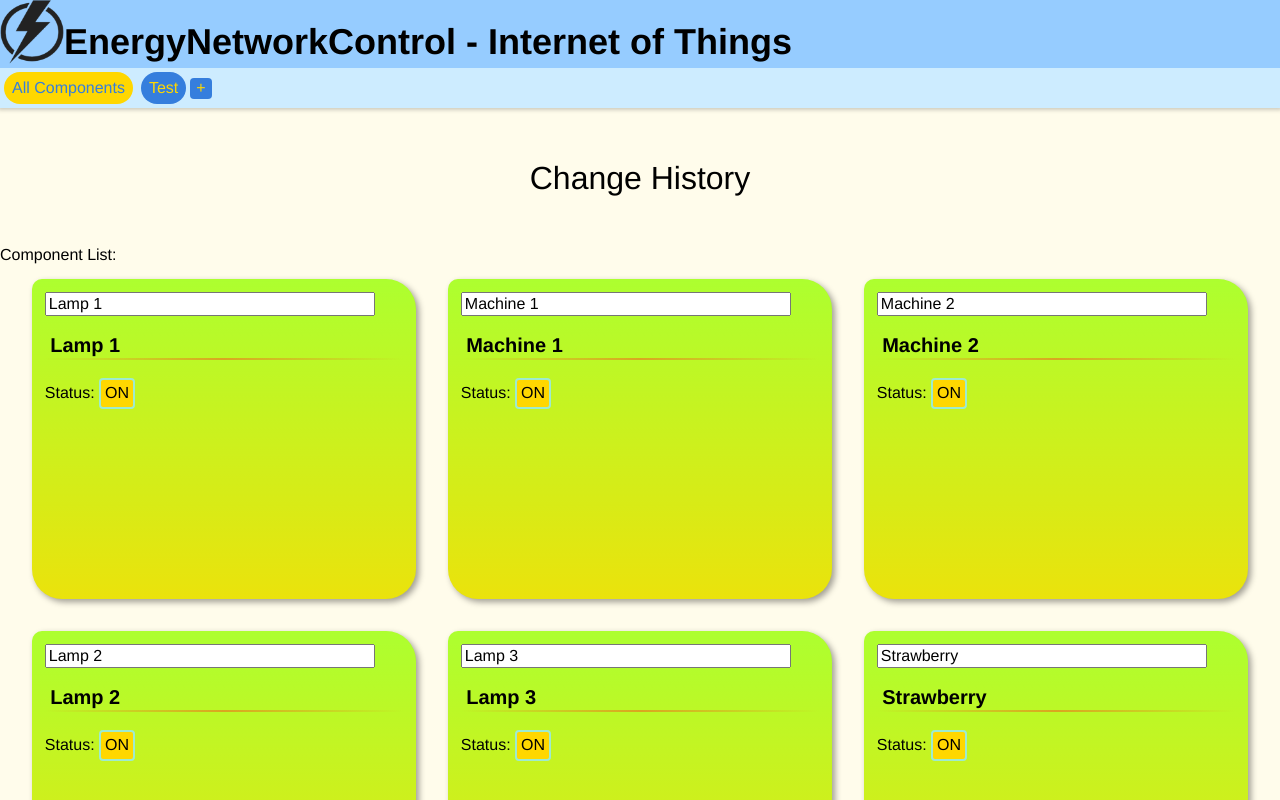
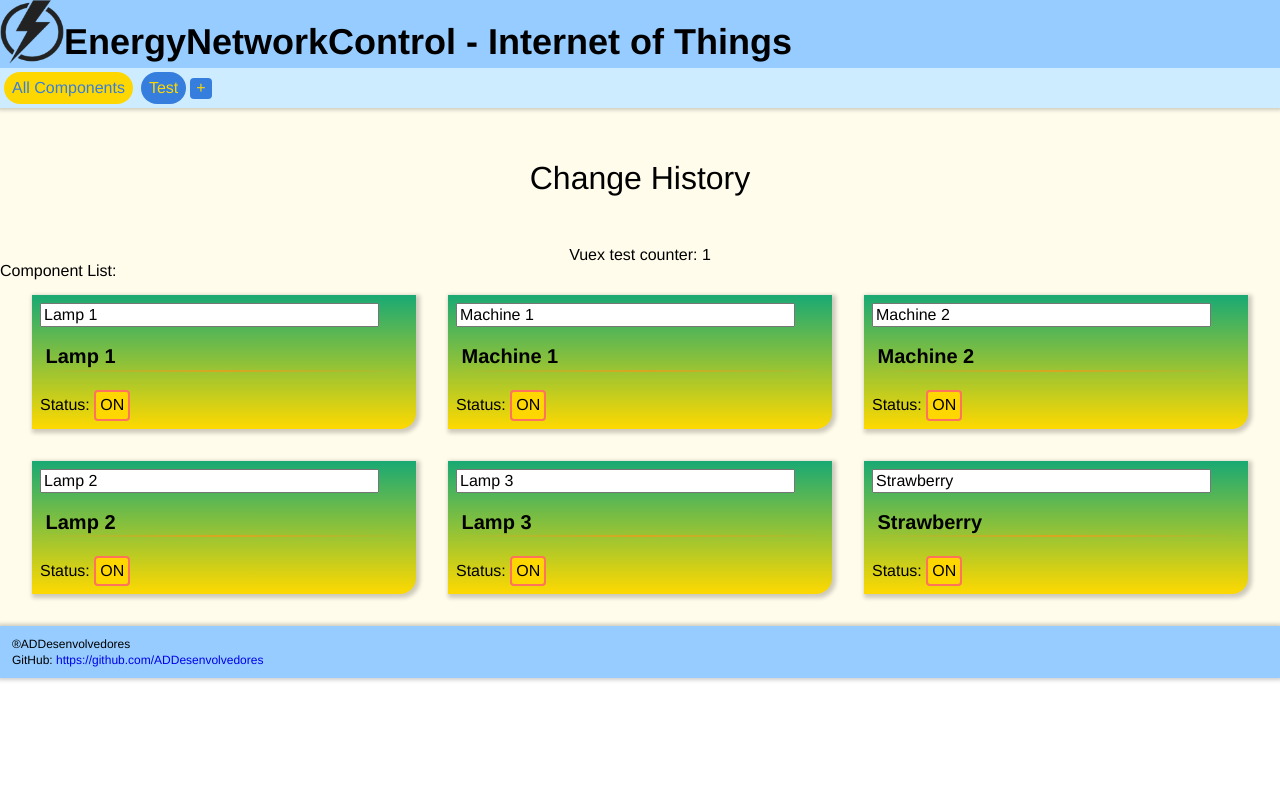
Before and after one commit to AlexandreHiroyuki/ENControl_IoT, a Vue app: page / in a window 1280 px wide. Shown: the top 800 px of the page. Built offline with nearby package versions, Linux system fonts and the light colour scheme.

Commit message:
Update Controller

```diff
--- a/src/App.vue
+++ b/src/App.vue
@@ -3,15 +3,20 @@
     <header class="bg-light-blue shadow-1 flex flex-wrap">
       <img alt="ENC Logo" src="./assets/logo.png" class="dib w3 h3">
       <h1 class="dib f2 mb2 b w-90">EnergyNetworkControl - Internet of Things</h1>
+
       <div class="bg-lightest-blue w-100">
         <router-link
           to="/"
           class="bg-blue hover-bg-light-blue br4 pa2 ma1 dib yellow"
         >All Components</router-link>
         <router-link to="/test" class="bg-blue hover-bg-light-blue br4 pa2 ma1 dib yellow">Test</router-link>
-        <button class="b--none br2 bg-blue hover-bg-light-blue yellow">
+
+        <button
+          @focus="$store.commit('btShow')"
+          class="b--none br2 bg-blue hover-bg-light-blue yellow"
+        >
           +
-          <div v-show="$store.state.bt_add_state" class="di">Create a new group</div>
+          <span v-show="$store.state.btt_state" class="di">Create a new group</span>
         </button>
       </div>
     </header>
--- a/src/components/Controller.vue
+++ b/src/components/Controller.vue
@@ -1,11 +1,15 @@
 <template>
-  <div class="controller w-30 ma3">
+  <div
+    class="controller w-30 ma3 shadow-3 pa2 br4 br--right br--bottom"
+    :class="{'bg-green': status, 'bg-red': !status}"
+  >
     <input class="w-90" v-model="obj_name" placeholder="Digite aqui">
     <h1>{{obj_name}}</h1>
     <p>
       Status:
       <button
-        class="di b--solid b--light-green br2 bg-yellow hover-bg-light-blue pa1"
+        class="di b--solid br2 bg-yellow hover-bg-light-blue pa1"
+        :class="{'b--green': !status, 'b--light-red': status}"
         @click="toggle()"
       >{{showStatus}}</button>
     </p>
@@ -39,18 +43,12 @@ export default {
 
 <style lang="scss" scoped>
 .controller {
-  min-height: 40vh;
-  padding: 1%;
-
-  border-radius: 10px 30px 30px 30px;
-  border-width: 1%;
-  background-color: greenyellow;
+  // background-color: greenyellow;
   background-image: linear-gradient(
     to bottom,
     rgba(0, 0, 0, 0),
-    rgb(255, 217, 0, 0.75)
+    rgb(255, 217, 0)
   );
-  box-shadow: 3px 3px 6px rgba(0, 0, 0, 0.375);
 
   h1 {
     font-size: 1.25rem;
--- a/src/store.js
+++ b/src/store.js
@@ -5,11 +5,15 @@ Vue.use(Vuex);
 
 export default new Vuex.Store({
   state: {
-    bt_add_state: false
+    btt_state: false,
+    count: 1
   },
   mutations: {
-    btAddStateSwitch(state) {
-      state.bt_add_state = !state.bt_add_state;
+    btShow(state) {
+      state.btt_state = !state.btt_state;
+    },
+    increment(state) {
+      state.count *= 2;
     }
   },
   actions: {}
--- a/src/views/ControlTable.vue
+++ b/src/views/ControlTable.vue
@@ -1,6 +1,8 @@
 <template>
   <div id="ctrl-table">
     <History/>
+
+    <p class="tc" @click="$store.commit('increment')">Vuex test counter: {{counter}}</p>
 
     <h2>Component List:</h2>
 
@@ -43,6 +45,11 @@ export default {
         }
       ]
     };
+  },
+  computed: {
+    counter: function() {
+      return this.$store.state.count;
+    }
   }
 };
 </script>
```
